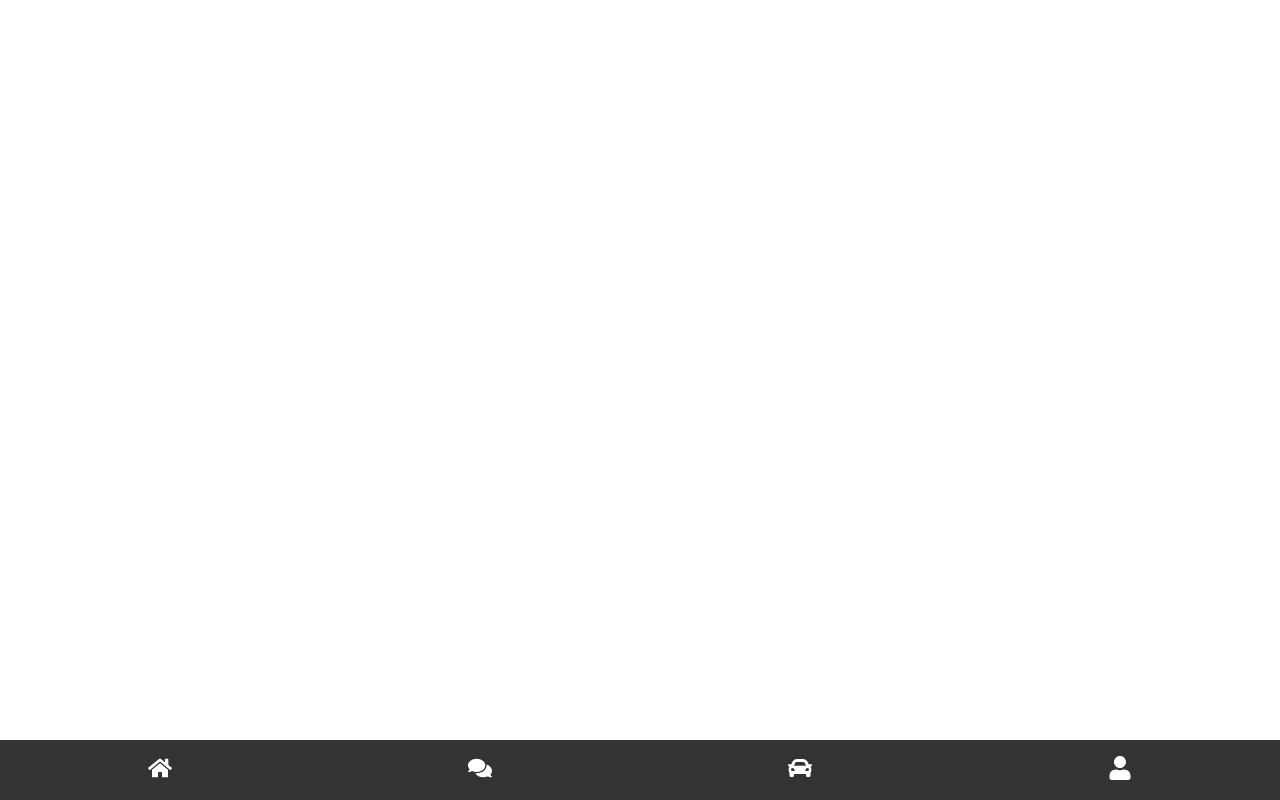
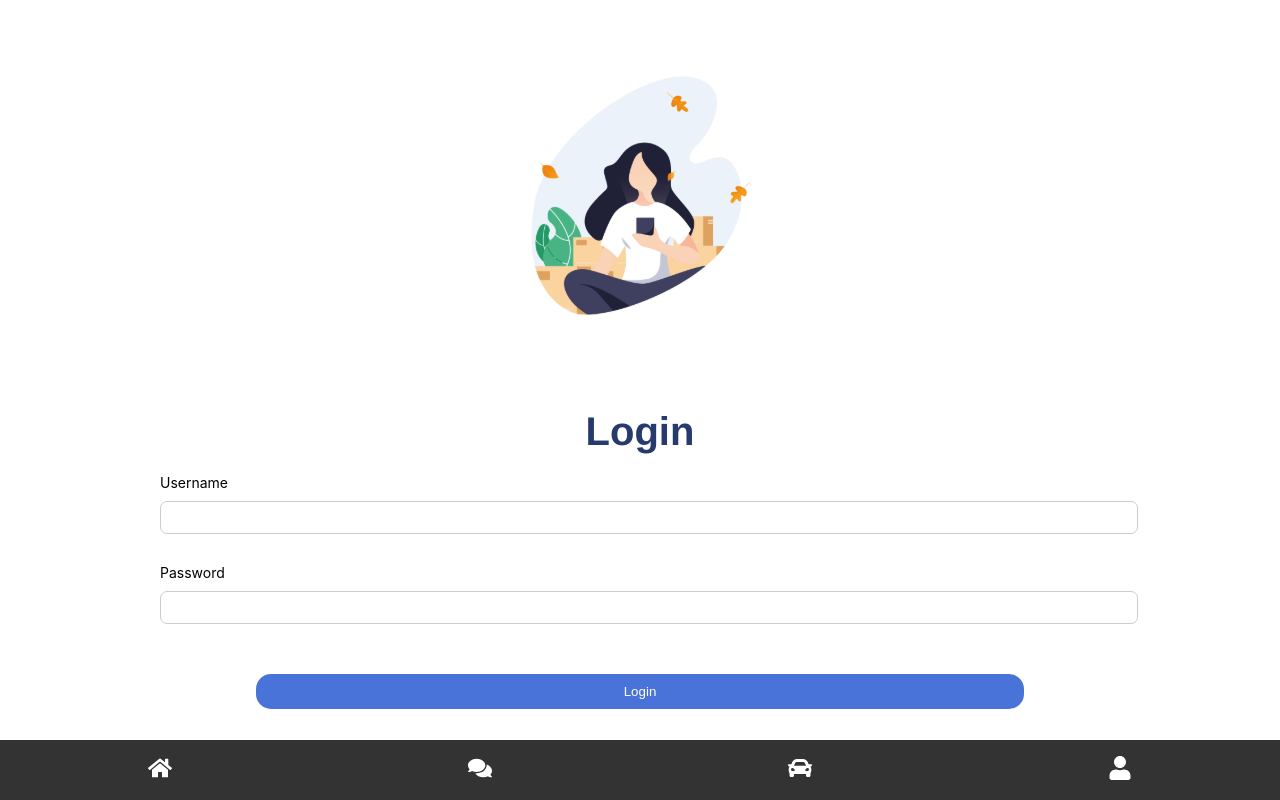
Before and after one commit to CMUSVCampuShare/frontend_js, a React (Create React App) app: page /login in a window 1280 px wide. Before the commit this address had no page. Built offline with nearby package versions, Linux system fonts and the light colour scheme.

Commit message:
added login page

```diff
--- a/src/App.js
+++ b/src/App.js
@@ -6,6 +6,7 @@ import Home from "./js/home";
 import Chat from "./js/chat";
 import Ride from "./js/ride";
 import Profile from "./js/profile";
+import Login from "./js/login";
 import "./App.css";
 
 function App() {
@@ -36,6 +37,8 @@ function App() {
           <Route path="/chat" element={<Chat />} />
           <Route path="/ride" element={<Ride />} />
           <Route path="/profile" element={<Profile />} />
+          <Route path="/login" element={<Login />} />
+          <Route path="/register" element={<Chat />} />
         </Routes>
       </div>
     </Router>
--- /dev/null
+++ b/src/css/login.css
@@ -0,0 +1,75 @@
+/* login.css */
+
+.login-container {
+  display: flex;
+  flex-direction: column;
+  align-items: center;
+  justify-content: center;
+  height: 100vh;
+  width: 100vw;
+  background-color: #fff;
+}
+
+img {
+  max-width: 80%;
+  margin-bottom: 10px;
+}
+
+h2 {
+  font-size: 40px;
+  margin-bottom: 20px;
+  font-family:'Franklin Gothic Medium', 'Arial Narrow', Arial, sans-serif;
+  display: flex;
+  color: #263A6D;
+}
+
+.form-group {
+  display: flex;
+  width: 75vw;
+  flex-direction: column;
+  margin-bottom: 10px;
+  justify-content: center;
+}
+
+label {
+  font-size: 14px;
+  margin-bottom: 10px;
+  justify-content: start;
+  display: flex;
+}
+
+input {
+  width: 100%;
+  padding: 8px;
+  border: 1px solid #ccc;
+  border-radius: 7px;
+  margin-bottom: 20px;
+}
+
+button {
+  background-color: #4A73DA;
+  color: white;
+  padding: 10px 20px;
+  border: none;
+  border-radius: 15px;
+  cursor: pointer;
+  width: 60vw ;
+margin: 20px 0 20px 0;
+}
+
+button:hover {
+  background-color: #0056b3;
+}
+
+p {
+  font-size: 14px;
+}
+
+a {
+  color: #007bff;
+  text-decoration: none;
+}
+
+a:hover {
+  text-decoration: underline;
+}
--- /dev/null
+++ b/src/js/login.js
@@ -0,0 +1,28 @@
+import React from "react";
+import login_img from "../icons/login.svg";
+import { Link } from "react-router-dom";
+import "../css/login.css";
+
+
+function Login() {
+  return (
+    <div className="login-container">
+      <img src={login_img} alt="Login Icon" />
+      <h2>Login</h2>
+      <div className="form-group">
+        <label htmlFor="username">Username</label>
+        <input type="text" id="username" />
+      </div>
+      <div className="form-group">
+        <label htmlFor="password">Password</label>
+        <input type="password" id="password" />
+      </div>
+      <button>Login</button>
+      <p>
+        Don't have an account? <Link to="/register">Register</Link>
+      </p>
+    </div>
+  );
+}
+
+export default Login;
```
Also changed, not shown: src/css/register.css (added), src/icons/Profile.png (deleted), src/icons/login.svg (added), src/js/register.js (added).
